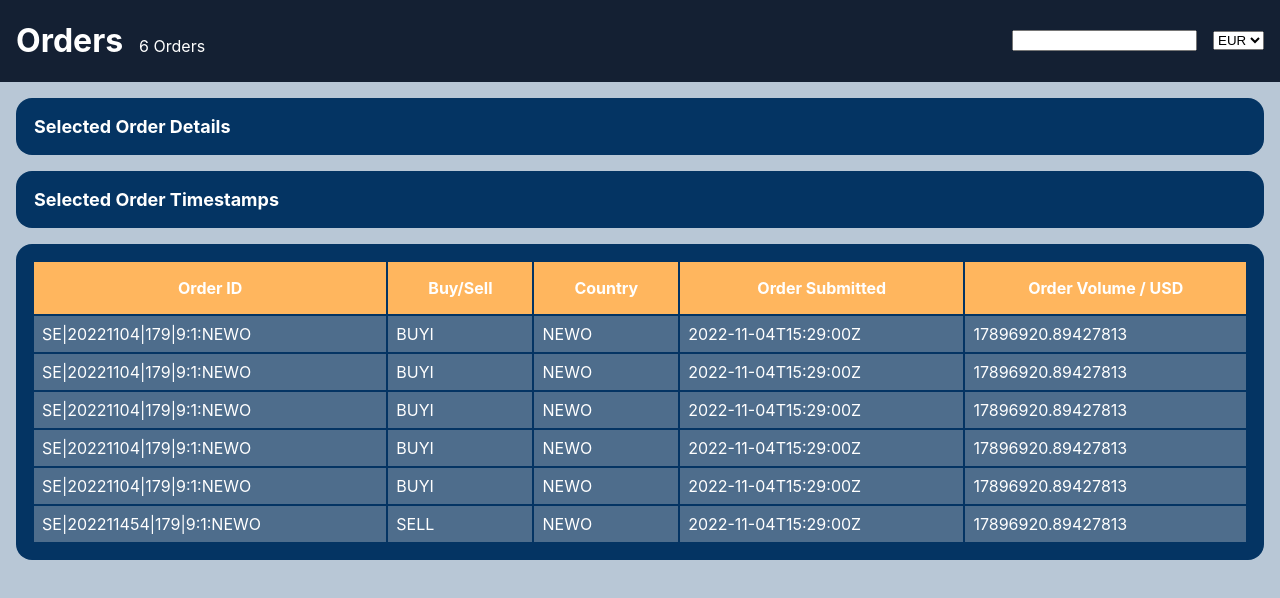
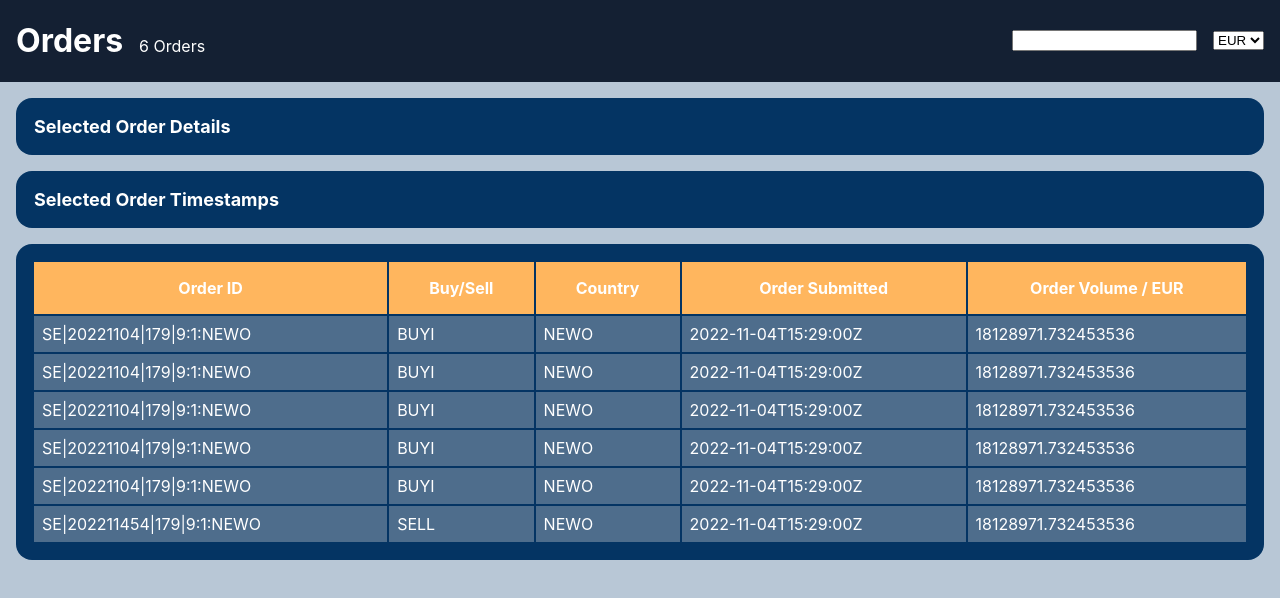
Before and after one commit to Prince-kumar-pk/Assignment-Question-1, a React (Create React App) app: page / in a window 1280 px wide. Shown: the top 598 px of the page. Built offline with nearby package versions, Linux system fonts and the light colour scheme.

Commit message:
Problem 3 Solved

```diff
--- a/src/component/dropdown/Dropdown.jsx
+++ b/src/component/dropdown/Dropdown.jsx
@@ -1,4 +1,7 @@
 const Dropdown = ({ options, onChange, selectedItem }) => {
+
+  // console.log(selectedItem);
+
   return (
     <select
       name="currency"
--- a/src/component/list/List.jsx
+++ b/src/component/list/List.jsx
@@ -5,7 +5,11 @@ import ListHeaderCell from "./ListHeaderCell";
 import styles from "./List.module.css";
 
 
-const List = ({ rows,timestamp }) => {
+const List = ({ rows,timestamp,curr }) => {
+
+
+console.log("in list component "+curr);
+
   return (
     <table className={styles.container}>
       <thead>
@@ -14,7 +18,8 @@ const List = ({ rows,timestamp }) => {
           <ListHeaderCell>Buy/Sell</ListHeaderCell>
           <ListHeaderCell>Country</ListHeaderCell>
           <ListHeaderCell>Order Submitted</ListHeaderCell>
-          <ListHeaderCell>Order Volume / USD</ListHeaderCell>
+          {/* Problem 3 Solved */}
+          <ListHeaderCell>Order Volume / {curr} </ListHeaderCell>
         </ListHeader>
       </thead>
       <tbody>
@@ -30,7 +35,8 @@ const List = ({ rows,timestamp }) => {
             <ListRowCell>{row.executionDetails.orderStatus}</ListRowCell>
             {/* Question 2 Done */}
             <ListRowCell>{crossTimeStampData.timestamps.orderSubmitted}</ListRowCell>
-            <ListRowCell>{row.bestExecutionData.orderVolume.USD}</ListRowCell>
+            {/* Problem 3 Solved */}
+            <ListRowCell>{row.bestExecutionData.orderVolume[curr]}</ListRowCell>
           </ListRow>
           )
 
--- a/src/pages/Dashboard.jsx
+++ b/src/pages/Dashboard.jsx
@@ -22,7 +22,7 @@ const Dashboard = () => {
 
   console.log(mockData.results.length); // Q1
 
-
+  // console.log(currency)
 
   return (
     <div>
@@ -51,7 +51,7 @@ const Dashboard = () => {
             title="Selected Order Timestamps"
           />
         </div>
-        <List rows={mockData.results}  timestamp = {timestamps.results} />
+        <List rows={mockData.results}  timestamp = {timestamps.results} curr = {currency} />
       </div>
     </div>
   );
```
